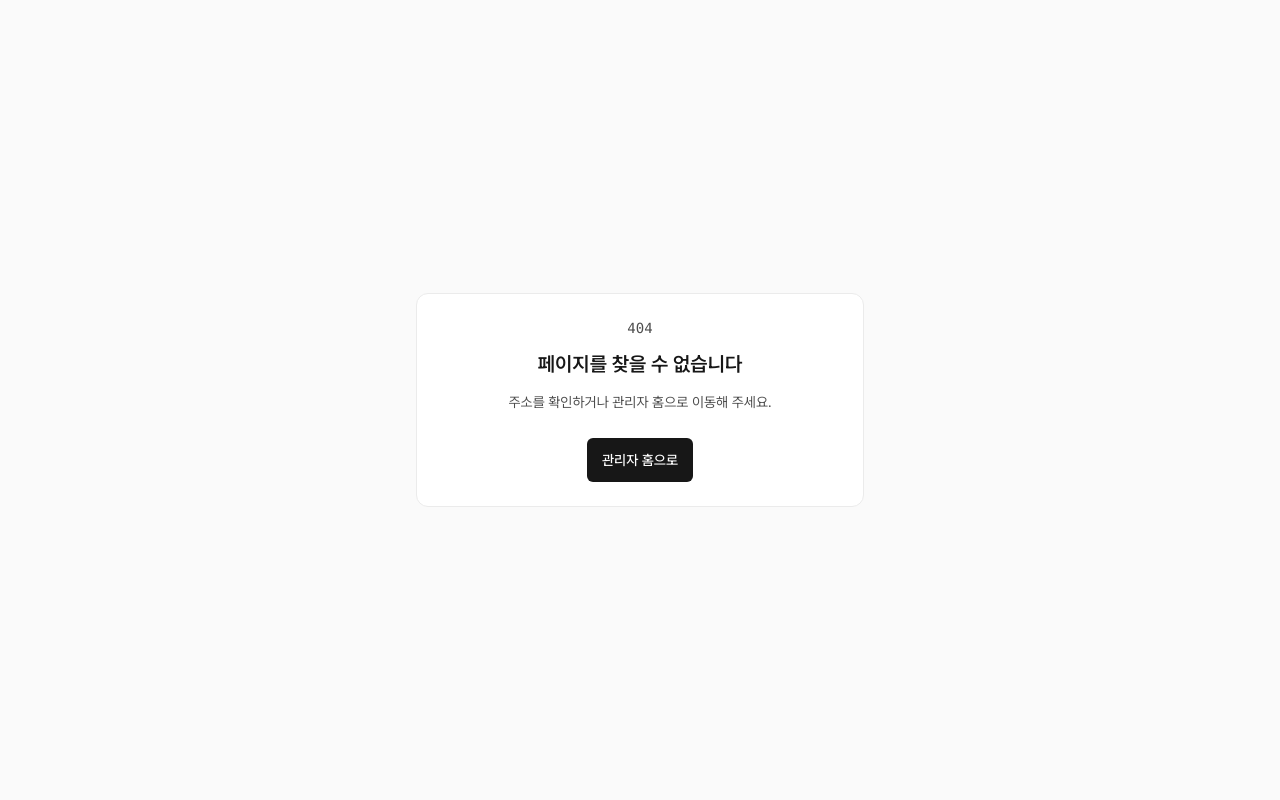
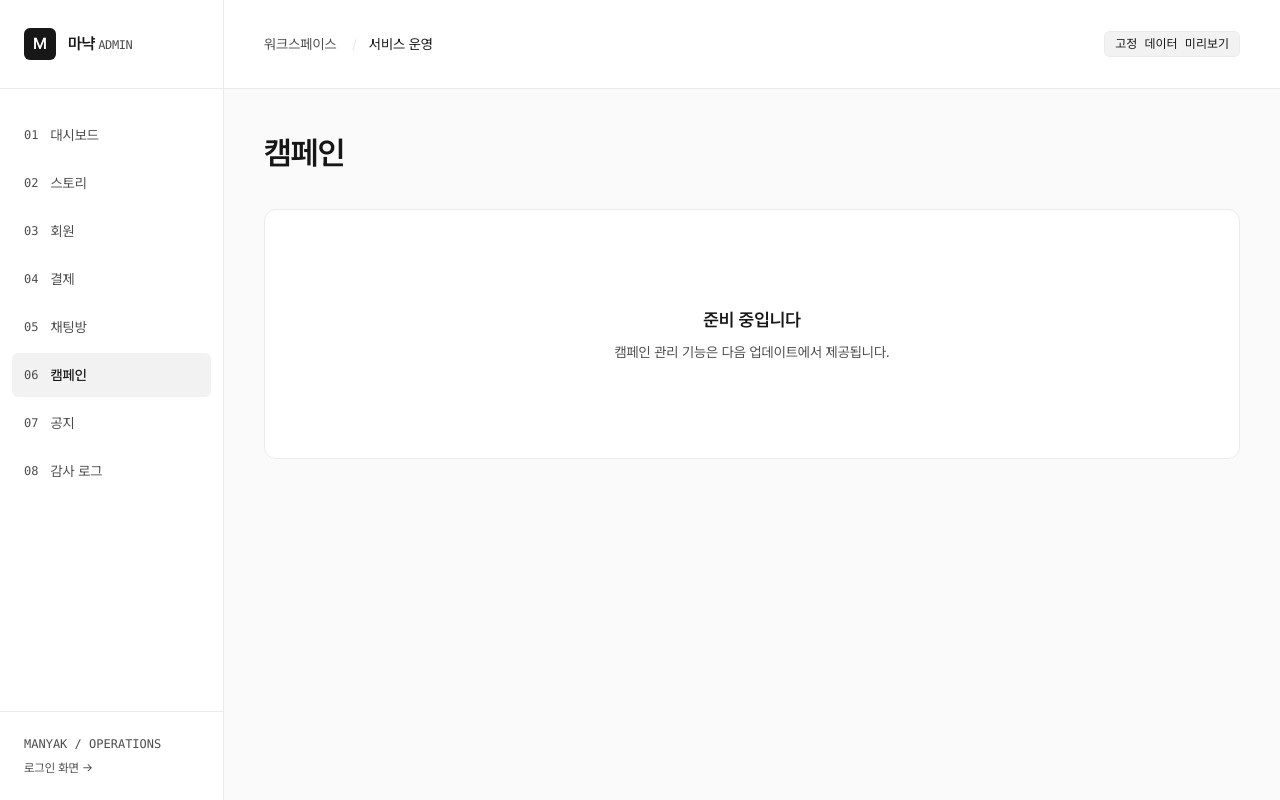
Before and after one commit to KIM-N-KANG/manyak-admin, a Next.js app: page /campaigns in a window 1280 px wide. Before the commit this address had no page. Built offline with nearby package versions, Linux system fonts and the light colour scheme.

Commit message:
[KNK-1736] Feat: 관리자 레이아웃과 로그인 화면 추가

```diff
--- /dev/null
+++ b/src/app/(admin)/audit-logs/page.tsx
@@ -0,0 +1,17 @@
+import { Card } from '@/components/ui/card';
+
+export default function Page() {
+  return (
+    <>
+      <h1 className="mb-8 text-[32px] font-semibold tracking-tight">
+        감사 로그
+      </h1>
+      <Card className="py-24 text-center">
+        <h2 className="text-lg font-semibold">준비 중입니다</h2>
+        <p className="mt-2 text-sm text-muted-foreground">
+          감사 로그 관리 기능은 다음 업데이트에서 제공됩니다.
+        </p>
+      </Card>
+    </>
+  );
+}
--- /dev/null
+++ b/src/app/(admin)/campaigns/page.tsx
@@ -0,0 +1,15 @@
+import { Card } from '@/components/ui/card';
+
+export default function Page() {
+  return (
+    <>
+      <h1 className="mb-8 text-[32px] font-semibold tracking-tight">캠페인</h1>
+      <Card className="py-24 text-center">
+        <h2 className="text-lg font-semibold">준비 중입니다</h2>
+        <p className="mt-2 text-sm text-muted-foreground">
+          캠페인 관리 기능은 다음 업데이트에서 제공됩니다.
+        </p>
+      </Card>
+    </>
+  );
+}
--- /dev/null
+++ b/src/app/(admin)/layout.tsx
@@ -0,0 +1,7 @@
+import type { ReactNode } from 'react';
+
+import { AdminShell } from '@/components/admin/admin-shell';
+
+export default function AdminLayout({ children }: { children: ReactNode }) {
+  return <AdminShell>{children}</AdminShell>;
+}
--- /dev/null
+++ b/src/app/(admin)/notices/page.tsx
@@ -0,0 +1,15 @@
+import { Card } from '@/components/ui/card';
+
+export default function Page() {
+  return (
+    <>
+      <h1 className="mb-8 text-[32px] font-semibold tracking-tight">공지</h1>
+      <Card className="py-24 text-center">
+        <h2 className="text-lg font-semibold">준비 중입니다</h2>
+        <p className="mt-2 text-sm text-muted-foreground">
+          공지 관리 기능은 다음 업데이트에서 제공됩니다.
+        </p>
+      </Card>
+    </>
+  );
+}
--- /dev/null
+++ b/src/app/login/page.tsx
@@ -0,0 +1,36 @@
+import Link from 'next/link';
+
+import { Button } from '@/components/ui/button';
+import { Card } from '@/components/ui/card';
+
+export default function LoginPage() {
+  return (
+    <main className="flex min-h-dvh items-center justify-center px-6">
+      <Card className="w-full max-w-[420px] p-10">
+        <p className="mb-8 font-mono text-xs tracking-widest text-muted-foreground">
+          MANYAK ADMIN
+        </p>
+        <h1 className="text-2xl font-semibold tracking-tight">관리자 로그인</h1>
+        <p className="mt-3 mb-8 text-sm leading-6 text-muted-foreground">
+          마냑 서비스 운영을 위한 공간입니다.
+          <br />
+          관리자 Google 계정으로 로그인하세요.
+        </p>
+        <Button disabled className="w-full" variant="outline">
+          <span aria-hidden="true" className="font-semibold">
+            G
+          </span>
+          Google로 계속하기
+        </Button>
+        <p className="mt-3 text-xs leading-5 text-muted-foreground">
+          로그인 기능은 준비 중입니다.
+        </p>
+        <Link
+          className="mt-8 inline-block text-sm text-link hover:underline"
+          href="/">
+          화면 미리보기 →
+        </Link>
+      </Card>
+    </main>
+  );
+}
--- /dev/null
+++ b/src/components/admin/admin-shell.tsx
@@ -0,0 +1,90 @@
+'use client';
+
+import type { ReactNode } from 'react';
+
+import Link from 'next/link';
+import { usePathname } from 'next/navigation';
+
+import { cn } from '@/lib/utils';
+
+const navigation = [
+  ['/', '대시보드', '01'],
+  ['/stories', '스토리', '02'],
+  ['/members', '회원', '03'],
+  ['/payments', '결제', '04'],
+  ['/chats', '채팅방', '05'],
+  ['/campaigns', '캠페인', '06'],
+  ['/notices', '공지', '07'],
+  ['/audit-logs', '감사 로그', '08'],
+];
+
+export function AdminShell({ children }: { children: ReactNode }) {
+  const pathname = usePathname();
+
+  return (
+    <div className="min-h-dvh lg:grid lg:grid-cols-[224px_minmax(0,1fr)]">
+      <a
+        href="#content"
+        className="sr-only focus:not-sr-only focus:fixed focus:z-50 focus:bg-card focus:p-4">
+        본문으로 이동
+      </a>
+      <aside className="border-b bg-sidebar lg:sticky lg:top-0 lg:flex lg:h-dvh lg:flex-col lg:border-r lg:border-b-0">
+        <Link href="/" className="flex items-center gap-3 border-b px-6 py-7">
+          <span className="flex size-8 items-center justify-center rounded-sm bg-primary font-semibold text-primary-foreground">
+            M
+          </span>
+          <span className="font-semibold tracking-tight">
+            마냑{' '}
+            <span className="font-mono text-xs font-normal text-muted-foreground">
+              ADMIN
+            </span>
+          </span>
+        </Link>
+        <nav
+          aria-label="관리자 메뉴"
+          className="flex flex-wrap gap-1 p-3 lg:flex-col lg:py-6">
+          {navigation.map(([href, label, number]) => {
+            const active =
+              href === '/' ? pathname === '/' : pathname.startsWith(href);
+
+            return (
+              <Link
+                key={href}
+                href={href}
+                aria-current={active ? 'page' : undefined}
+                className={cn(
+                  'flex min-h-11 items-center gap-3 rounded-sm px-3 text-sm text-muted-foreground transition-colors hover:bg-muted focus-visible:ring-2 focus-visible:ring-ring',
+                  active && 'bg-muted font-medium text-foreground',
+                )}>
+                <span className="font-mono text-xs text-foreground-secondary">
+                  {number}
+                </span>
+                {label}
+              </Link>
+            );
+          })}
+        </nav>
+        <div className="mt-auto hidden border-t p-6 text-xs text-muted-foreground lg:block">
+          <p className="mb-2 font-mono">MANYAK / OPERATIONS</p>
+          <Link href="/login" className="hover:text-foreground hover:underline">
+            로그인 화면 →
+          </Link>
+        </div>
+      </aside>
+      <div className="min-w-0">
+        <header className="flex min-h-[89px] items-center justify-between gap-4 border-b bg-card px-6 lg:px-10">
+          <p className="text-sm text-muted-foreground">
+            워크스페이스 <span className="mx-3 text-border">/</span>
+            <span className="text-foreground">서비스 운영</span>
+          </p>
+          <span className="rounded-sm border bg-muted px-2.5 py-1 font-mono text-xs">
+            고정 데이터 미리보기
+          </span>
+        </header>
+        <main id="content" className="mx-auto max-w-[1600px] p-6 lg:p-10">
+          {children}
+        </main>
+      </div>
+    </div>
+  );
+}
```
